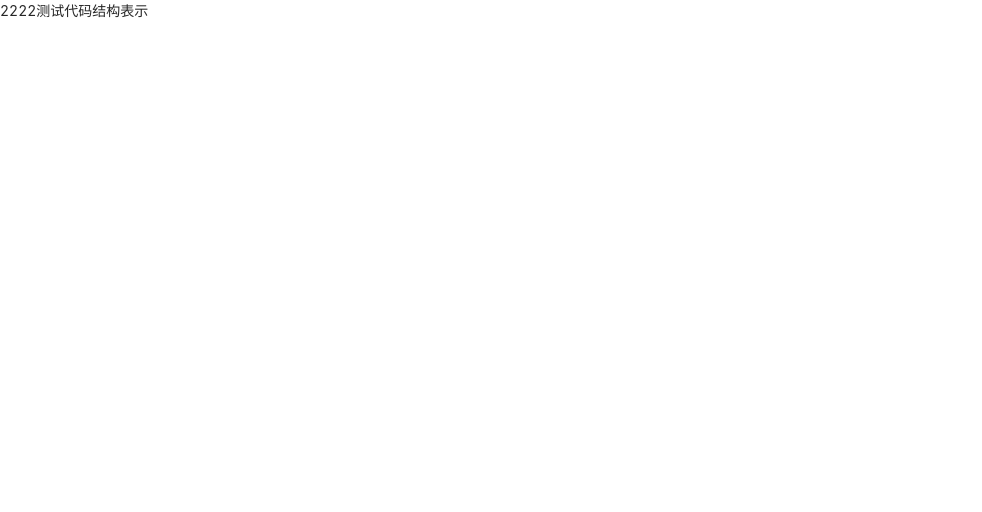
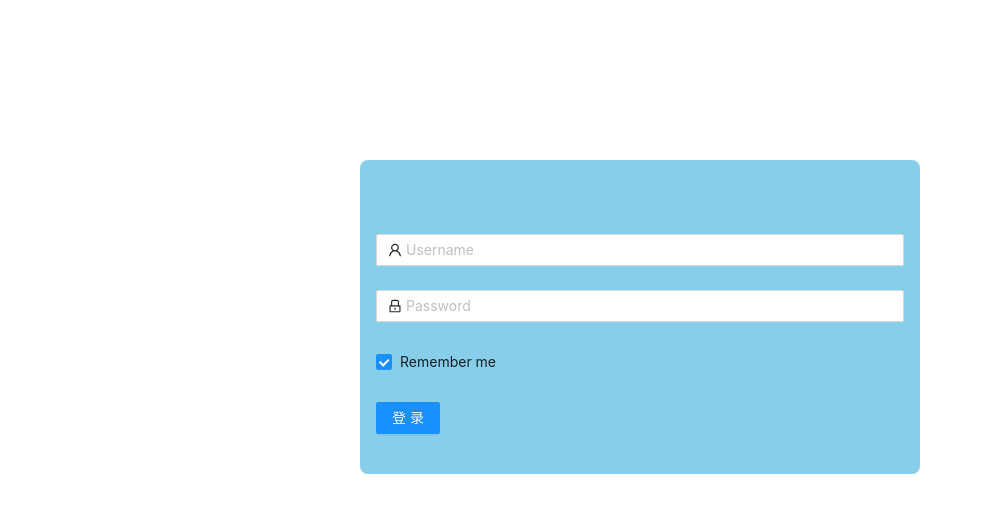
Before and after one commit to Carlos-Handsome-TJ/CI-demo, a React (Create React App) app: page / in a window 1280 px wide. Shown: the top 512 px of the page, without its empty margins (0-982 px from the left). Built offline with nearby package versions, Linux system fonts and the light colour scheme.

Commit message:
fix:测试

```diff
--- a/package.json
+++ b/package.json
@@ -61,6 +61,5 @@
   },
   "lint-staged": {
     "*.{js,css,md,ts,tsx}": "prettier --write"
-  },
-  "homepage": "https://carlos-handsome-tj.github.io/CI-demo"
+  }
 }
--- a/src/component/login/index.tsx
+++ b/src/component/login/index.tsx
@@ -17,53 +17,52 @@ const Login = () => {
     }
   };
   return (
-    <>2222测试代码结构表示</>
-    // <Body>
-    //   <LoginContainer>
-    //     <Title>欢迎登录小可爱的网站2222</Title>
-    //     <Form
-    //       name="normal_login"
-    //       className="login-form"
-    //       initialValues={{ remember: true }}
-    //       onFinish={onFinish}
-    //     >
-    //       <Form.Item
-    //         name="username"
-    //         rules={[{ required: true, message: "Please input your Username!" }]}
-    //       >
-    //         <Input
-    //           prefix={<UserOutlined className="site-form-item-icon" />}
-    //           placeholder="Username"
-    //         />
-    //       </Form.Item>
-    //       <Form.Item
-    //         name="password"
-    //         rules={[{ required: true, message: "Please input your Password!" }]}
-    //       >
-    //         <Input
-    //           prefix={<LockOutlined className="site-form-item-icon" />}
-    //           type="password"
-    //           placeholder="Password"
-    //         />
-    //       </Form.Item>
-    //       <Form.Item>
-    //         <Form.Item name="remember" valuePropName="checked" noStyle>
-    //           <Checkbox>Remember me</Checkbox>
-    //         </Form.Item>
-    //       </Form.Item>
-    //       <Form.Item>
-    //         <Button
-    //           type="primary"
-    //           htmlType="submit"
-    //           className="login-form-button"
-    //           size="middle"
-    //         >
-    //           登录
-    //         </Button>
-    //       </Form.Item>
-    //     </Form>
-    //   </LoginContainer>
-    // </Body>
+    <Body>
+      <LoginContainer>
+        <Title>欢迎登录小可爱的网站2222</Title>
+        <Form
+          name="normal_login"
+          className="login-form"
+          initialValues={{ remember: true }}
+          onFinish={onFinish}
+        >
+          <Form.Item
+            name="username"
+            rules={[{ required: true, message: "Please input your Username!" }]}
+          >
+            <Input
+              prefix={<UserOutlined className="site-form-item-icon" />}
+              placeholder="Username"
+            />
+          </Form.Item>
+          <Form.Item
+            name="password"
+            rules={[{ required: true, message: "Please input your Password!" }]}
+          >
+            <Input
+              prefix={<LockOutlined className="site-form-item-icon" />}
+              type="password"
+              placeholder="Password"
+            />
+          </Form.Item>
+          <Form.Item>
+            <Form.Item name="remember" valuePropName="checked" noStyle>
+              <Checkbox>Remember me</Checkbox>
+            </Form.Item>
+          </Form.Item>
+          <Form.Item>
+            <Button
+              type="primary"
+              htmlType="submit"
+              className="login-form-button"
+              size="middle"
+            >
+              登录
+            </Button>
+          </Form.Item>
+        </Form>
+      </LoginContainer>
+    </Body>
   );
 };
 
```
